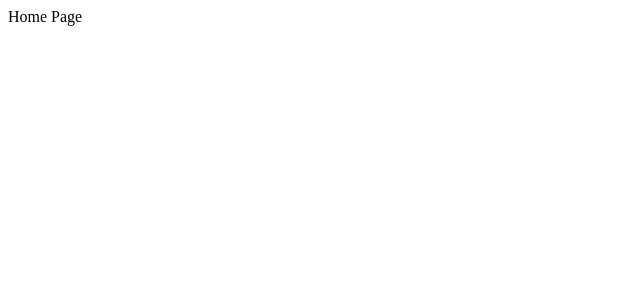
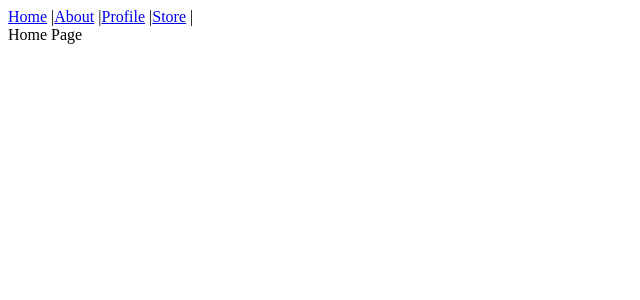
Before and after one commit to jazminmatos/poki_habit_tracker_client, a React (Create React App) app: page / in a window 1280 px wide. Shown: the top 300 px of the page, without its empty margins (0-640 px from the left). Built offline with nearby package versions, Linux system fonts and the light colour scheme.

Commit message:
successfully mounted NavBar onto Router.js

```diff
--- a/src/components/Router.js
+++ b/src/components/Router.js
@@ -1,6 +1,7 @@
 import React from 'react';
 import { Switch, Route, NavLink } from 'react-router-dom'
 
+import NavBar from './NavBar';
 import Home from './Home';
 import About from './About';
 import Profile from './Profile';
@@ -8,12 +9,15 @@ import Store from './Store';
 
 const Router = () => {
     return (
+        <>
+            <NavBar />
             <Switch>
                 <Route exact path='/' component={Home} />
                 <Route exact path='/about' component={About} />
                 <Route exact path='/profile' component={Profile} />
                 <Route exact path='/store' component={Store} />
             </Switch>
+        </>
     );
 }
 
```
Lines whose indentation alone changed are shown as unchanged.
